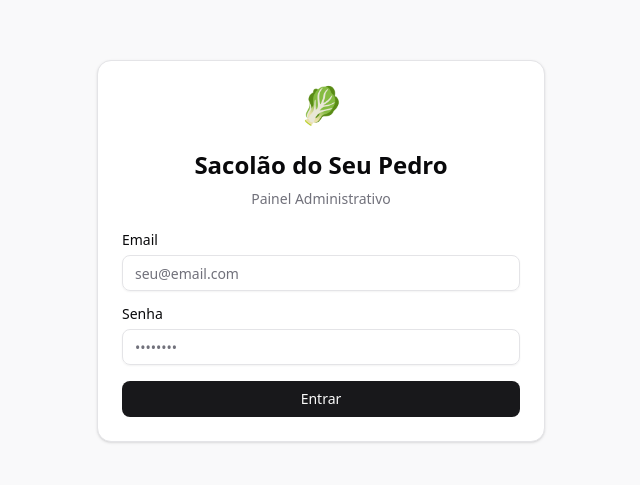
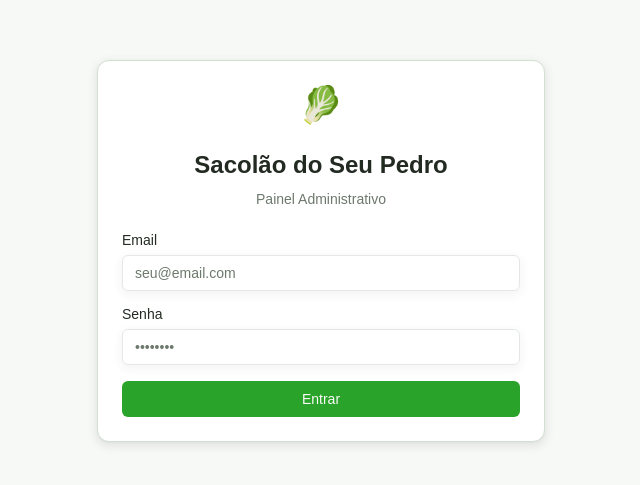
Before and after one commit to raphaelsaru/sacolaodoseupedro, a Next.js app: page /login in a window 1280 px wide. Shown: the part 149-634 px from the top of the page, without its empty margins (319-959 px from the left). Built offline with nearby package versions, Linux system fonts and the light colour scheme.

Commit message:
apliquei theme do shadcn

```diff
--- a/src/app/globals.css
+++ b/src/app/globals.css
@@ -6,8 +6,8 @@
 @theme inline {
   --color-background: var(--background);
   --color-foreground: var(--foreground);
-  --font-sans: var(--font-geist-sans);
-  --font-mono: var(--font-geist-mono);
+  --font-sans: 'Nunito Sans', sans-serif;
+  --font-mono: 'Fira Code', monospace;
   --color-sidebar-ring: var(--sidebar-ring);
   --color-sidebar-border: var(--sidebar-border);
   --color-sidebar-accent-foreground: var(--sidebar-accent-foreground);
@@ -41,75 +41,142 @@
   --radius-md: calc(var(--radius) - 2px);
   --radius-lg: var(--radius);
   --radius-xl: calc(var(--radius) + 4px);
+  --font-serif: 'Lora', serif;
+  --radius: 0.5rem;
+  --tracking-tighter: calc(var(--tracking-normal) - 0.05em);
+  --tracking-tight: calc(var(--tracking-normal) - 0.025em);
+  --tracking-wide: calc(var(--tracking-normal) + 0.025em);
+  --tracking-wider: calc(var(--tracking-normal) + 0.05em);
+  --tracking-widest: calc(var(--tracking-normal) + 0.1em);
+  --tracking-normal: var(--tracking-normal);
+  --shadow-2xl: var(--shadow-2xl);
+  --shadow-xl: var(--shadow-xl);
+  --shadow-lg: var(--shadow-lg);
+  --shadow-md: var(--shadow-md);
+  --shadow: var(--shadow);
+  --shadow-sm: var(--shadow-sm);
+  --shadow-xs: var(--shadow-xs);
+  --shadow-2xs: var(--shadow-2xs);
+  --spacing: var(--spacing);
+  --letter-spacing: var(--letter-spacing);
+  --shadow-offset-y: var(--shadow-offset-y);
+  --shadow-offset-x: var(--shadow-offset-x);
+  --shadow-spread: var(--shadow-spread);
+  --shadow-blur: var(--shadow-blur);
+  --shadow-opacity: var(--shadow-opacity);
+  --color-shadow-color: var(--shadow-color);
+  --color-destructive-foreground: var(--destructive-foreground);
 }
 
 :root {
-  --radius: 0.625rem;
-  --background: oklch(1 0 0);
-  --foreground: oklch(0.141 0.005 285.823);
-  --card: oklch(1 0 0);
-  --card-foreground: oklch(0.141 0.005 285.823);
-  --popover: oklch(1 0 0);
-  --popover-foreground: oklch(0.141 0.005 285.823);
-  --primary: oklch(0.21 0.006 285.885);
-  --primary-foreground: oklch(0.985 0 0);
-  --secondary: oklch(0.967 0.001 286.375);
-  --secondary-foreground: oklch(0.21 0.006 285.885);
-  --muted: oklch(0.967 0.001 286.375);
-  --muted-foreground: oklch(0.552 0.016 285.938);
-  --accent: oklch(0.967 0.001 286.375);
-  --accent-foreground: oklch(0.21 0.006 285.885);
-  --destructive: oklch(0.577 0.245 27.325);
-  --border: oklch(0.92 0.004 286.32);
-  --input: oklch(0.92 0.004 286.32);
-  --ring: oklch(0.705 0.015 286.067);
-  --chart-1: oklch(0.646 0.222 41.116);
-  --chart-2: oklch(0.6 0.118 184.704);
-  --chart-3: oklch(0.398 0.07 227.392);
-  --chart-4: oklch(0.828 0.189 84.429);
-  --chart-5: oklch(0.769 0.188 70.08);
-  --sidebar: oklch(0.985 0 0);
-  --sidebar-foreground: oklch(0.141 0.005 285.823);
-  --sidebar-primary: oklch(0.21 0.006 285.885);
-  --sidebar-primary-foreground: oklch(0.985 0 0);
-  --sidebar-accent: oklch(0.967 0.001 286.375);
-  --sidebar-accent-foreground: oklch(0.21 0.006 285.885);
-  --sidebar-border: oklch(0.92 0.004 286.32);
-  --sidebar-ring: oklch(0.705 0.015 286.067);
+  --radius: 0.5rem;
+  --background: oklch(1.0000 0 0);
+  --foreground: oklch(0.2751 0.0176 145.0778);
+  --card: oklch(1.0000 0 0);
+  --card-foreground: oklch(0.2751 0.0176 145.0778);
+  --popover: oklch(1.0000 0 0);
+  --popover-foreground: oklch(0.2751 0.0176 145.0778);
+  --primary: oklch(0.6271 0.1905 142.8806);
+  --primary-foreground: oklch(0.9848 0 0);
+  --secondary: oklch(0.9309 0.0261 145.3618);
+  --secondary-foreground: oklch(0.3282 0.0224 145.0423);
+  --muted: oklch(0.9637 0.0065 145.5251);
+  --muted-foreground: oklch(0.5612 0.0222 145.2722);
+  --accent: oklch(0.9007 0.0524 145.1243);
+  --accent-foreground: oklch(0.3791 0.0270 145.0184);
+  --destructive: oklch(0.5875 0.2303 28.2622);
+  --border: oklch(0.8902 0.0198 145.4066);
+  --input: oklch(0.9258 0.0087 145.5046);
+  --ring: oklch(0.6271 0.1905 142.8806);
+  --chart-1: oklch(0.6271 0.1905 142.8806);
+  --chart-2: oklch(0.9112 0.1758 109.4345);
+  --chart-3: oklch(0.7232 0.1500 60.6307);
+  --chart-4: oklch(0.5883 0.1391 251.4432);
+  --chart-5: oklch(0.6076 0.1561 305.3236);
+  --sidebar: oklch(0.9283 0.0174 145.4333);
+  --sidebar-foreground: oklch(0.3282 0.0224 145.0423);
+  --sidebar-primary: oklch(0.5690 0.1717 142.9023);
+  --sidebar-primary-foreground: oklch(0.9848 0 0);
+  --sidebar-accent: oklch(0.8679 0.0701 144.9405);
+  --sidebar-accent-foreground: oklch(0.3791 0.0270 145.0184);
+  --sidebar-border: oklch(0.8529 0.0266 145.3368);
+  --sidebar-ring: oklch(0.5690 0.1717 142.9023);
+  --destructive-foreground: oklch(0.9848 0 0);
+  --font-sans: 'Nunito Sans', sans-serif;
+  --font-serif: 'Lora', serif;
+  --font-mono: 'Fira Code', monospace;
+  --shadow-color: hsl(120, 10%, 20%);
+  --shadow-opacity: 0.1;
+  --shadow-blur: 0.5rem;
+  --shadow-spread: 0.1rem;
+  --shadow-offset-x: 0rem;
+  --shadow-offset-y: 0.2rem;
+  --letter-spacing: 0em;
+  --spacing: 0.25rem;
+  --shadow-2xs: 0rem 0.2rem 0.5rem 0.1rem hsl(120 10% 20% / 0.05);
+  --shadow-xs: 0rem 0.2rem 0.5rem 0.1rem hsl(120 10% 20% / 0.05);
+  --shadow-sm: 0rem 0.2rem 0.5rem 0.1rem hsl(120 10% 20% / 0.10), 0rem 1px 2px -0.9px hsl(120 10% 20% / 0.10);
+  --shadow: 0rem 0.2rem 0.5rem 0.1rem hsl(120 10% 20% / 0.10), 0rem 1px 2px -0.9px hsl(120 10% 20% / 0.10);
+  --shadow-md: 0rem 0.2rem 0.5rem 0.1rem hsl(120 10% 20% / 0.10), 0rem 2px 4px -0.9px hsl(120 10% 20% / 0.10);
+  --shadow-lg: 0rem 0.2rem 0.5rem 0.1rem hsl(120 10% 20% / 0.10), 0rem 4px 6px -0.9px hsl(120 10% 20% / 0.10);
+  --shadow-xl: 0rem 0.2rem 0.5rem 0.1rem hsl(120 10% 20% / 0.10), 0rem 8px 10px -0.9px hsl(120 10% 20% / 0.10);
+  --shadow-2xl: 0rem 0.2rem 0.5rem 0.1rem hsl(120 10% 20% / 0.25);
+  --tracking-normal: 0em;
 }
 
 .dark {
-  --background: oklch(0.141 0.005 285.823);
-  --foreground: oklch(0.985 0 0);
-  --card: oklch(0.21 0.006 285.885);
-  --card-foreground: oklch(0.985 0 0);
-  --popover: oklch(0.21 0.006 285.885);
-  --popover-foreground: oklch(0.985 0 0);
-  --primary: oklch(0.92 0.004 286.32);
-  --primary-foreground: oklch(0.21 0.006 285.885);
-  --secondary: oklch(0.274 0.006 286.033);
-  --secondary-foreground: oklch(0.985 0 0);
-  --muted: oklch(0.274 0.006 286.033);
-  --muted-foreground: oklch(0.705 0.015 286.067);
-  --accent: oklch(0.274 0.006 286.033);
-  --accent-foreground: oklch(0.985 0 0);
-  --destructive: oklch(0.704 0.191 22.216);
-  --border: oklch(1 0 0 / 10%);
-  --input: oklch(1 0 0 / 15%);
-  --ring: oklch(0.552 0.016 285.938);
-  --chart-1: oklch(0.488 0.243 264.376);
-  --chart-2: oklch(0.696 0.17 162.48);
-  --chart-3: oklch(0.769 0.188 70.08);
-  --chart-4: oklch(0.627 0.265 303.9);
-  --chart-5: oklch(0.645 0.246 16.439);
-  --sidebar: oklch(0.21 0.006 285.885);
-  --sidebar-foreground: oklch(0.985 0 0);
-  --sidebar-primary: oklch(0.488 0.243 264.376);
-  --sidebar-primary-foreground: oklch(0.985 0 0);
-  --sidebar-accent: oklch(0.274 0.006 286.033);
-  --sidebar-accent-foreground: oklch(0.985 0 0);
-  --sidebar-border: oklch(1 0 0 / 10%);
-  --sidebar-ring: oklch(0.552 0.016 285.938);
+  --background: oklch(0.1962 0.0102 145.1721);
+  --foreground: oklch(0.9258 0.0087 145.5046);
+  --card: oklch(0.2421 0.0145 145.1089);
+  --card-foreground: oklch(0.9258 0.0087 145.5046);
+  --popover: oklch(0.2421 0.0145 145.1089);
+  --popover-foreground: oklch(0.9258 0.0087 145.5046);
+  --primary: oklch(0.6839 0.2089 142.8638);
+  --primary-foreground: oklch(0.1599 0.0067 145.2513);
+  --secondary: oklch(0.3898 0.0527 144.4818);
+  --secondary-foreground: oklch(0.8503 0.0178 145.4166);
+  --muted: oklch(0.2784 0.0261 144.8326);
+  --muted-foreground: oklch(0.7289 0.0162 145.4068);
+  --accent: oklch(0.4558 0.0886 143.9520);
+  --accent-foreground: oklch(0.8882 0.0132 145.4631);
+  --destructive: oklch(0.6333 0.2001 24.9320);
+  --border: oklch(0.3323 0.0333 144.7805);
+  --input: oklch(0.3282 0.0224 145.0423);
+  --ring: oklch(0.6839 0.2089 142.8638);
+  --chart-1: oklch(0.6839 0.2089 142.8638);
+  --chart-2: oklch(0.9025 0.1855 109.6047);
+  --chart-3: oklch(0.6972 0.1606 57.5708);
+  --chart-4: oklch(0.6273 0.1256 250.4941);
+  --chart-5: oklch(0.6560 0.1363 306.0262);
+  --sidebar: oklch(0.2751 0.0176 145.0778);
+  --sidebar-foreground: oklch(0.8882 0.0132 145.4631);
+  --sidebar-primary: oklch(0.6271 0.1905 142.8806);
+  --sidebar-primary-foreground: oklch(0.1599 0.0067 145.2513);
+  --sidebar-accent: oklch(0.4346 0.0837 143.9673);
+  --sidebar-accent-foreground: oklch(0.8503 0.0178 145.4166);
+  --sidebar-border: oklch(0.3323 0.0333 144.7805);
+  --sidebar-ring: oklch(0.6271 0.1905 142.8806);
+  --destructive-foreground: oklch(0.1599 0.0067 145.2513);
+  --radius: 0.5rem;
+  --font-sans: 'Nunito Sans', sans-serif;
+  --font-serif: 'Lora', serif;
+  --font-mono: 'Fira Code', monospace;
+  --shadow-color: hsl(120, 10%, 2%);
+  --shadow-opacity: 0.25;
+  --shadow-blur: 0.5rem;
+  --shadow-spread: 0.1rem;
+  --shadow-offset-x: 0rem;
+  --shadow-offset-y: 0.2rem;
+  --letter-spacing: 0em;
+  --spacing: 0.25rem;
+  --shadow-2xs: 0rem 0.2rem 0.5rem 0.1rem hsl(120 10% 2% / 0.13);
+  --shadow-xs: 0rem 0.2rem 0.5rem 0.1rem hsl(120 10% 2% / 0.13);
+  --shadow-sm: 0rem 0.2rem 0.5rem 0.1rem hsl(120 10% 2% / 0.25), 0rem 1px 2px -0.9px hsl(120 10% 2% / 0.25);
+  --shadow: 0rem 0.2rem 0.5rem 0.1rem hsl(120 10% 2% / 0.25), 0rem 1px 2px -0.9px hsl(120 10% 2% / 0.25);
+  --shadow-md: 0rem 0.2rem 0.5rem 0.1rem hsl(120 10% 2% / 0.25), 0rem 2px 4px -0.9px hsl(120 10% 2% / 0.25);
+  --shadow-lg: 0rem 0.2rem 0.5rem 0.1rem hsl(120 10% 2% / 0.25), 0rem 4px 6px -0.9px hsl(120 10% 2% / 0.25);
+  --shadow-xl: 0rem 0.2rem 0.5rem 0.1rem hsl(120 10% 2% / 0.25), 0rem 8px 10px -0.9px hsl(120 10% 2% / 0.25);
+  --shadow-2xl: 0rem 0.2rem 0.5rem 0.1rem hsl(120 10% 2% / 0.63);
 }
 
 @layer base {
@@ -118,5 +185,6 @@
   }
   body {
     @apply bg-background text-foreground;
+    letter-spacing: var(--tracking-normal);
   }
 }
```
